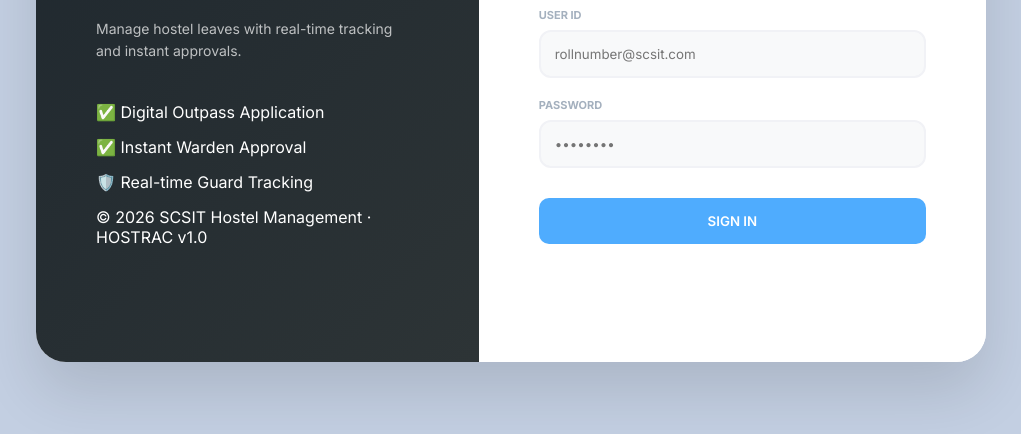
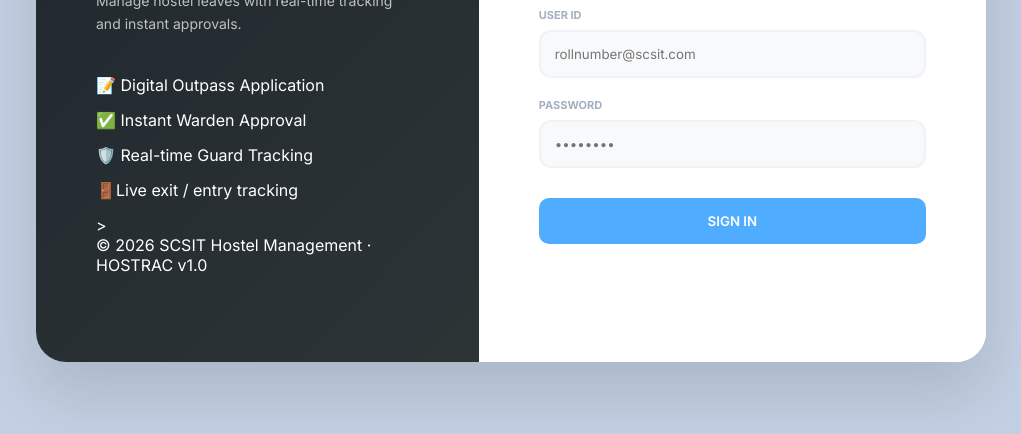
Before and after one commit to AR2908/Hostrac, a plain HTML site: page frontend/pages/login.html in a window 1280 px wide. Shown: the part 338-772 px from the top of the page, without its empty margins (129-1150 px from the left). Drawn offline with Linux system fonts and the light colour scheme.

Commit message:
Update login.html

```diff
--- a/frontend/pages/login.html
+++ b/frontend/pages/login.html
@@ -12,9 +12,11 @@
         <p class="logo-sub">Smart Outpass Management</p>
         <p style="margin: 20px 0; opacity: 0.7; font-size: 14px; line-height: 1.6;">Manage hostel leaves with real-time tracking and instant approvals.</p>
         <ul style="list-style: none; margin-top: 20px;">
-            <li style="margin-bottom: 15px;">✅ Digital Outpass Application</li>
+            <li style="margin-bottom: 15px;">📝 Digital Outpass Application</li>
             <li style="margin-bottom: 15px;">✅ Instant Warden Approval</li>
             <li style="margin-bottom: 15px;">🛡️ Real-time Guard Tracking</li>
+            <li style="margin-bottom: 15px;">🚪Live exit / entry tracking</li>>
+            <br>
             <li style="margin-bottom: 5px;">© 2026 SCSIT Hostel Management · HOSTRAC v1.0</li>
         </ul>
     </div>
```
